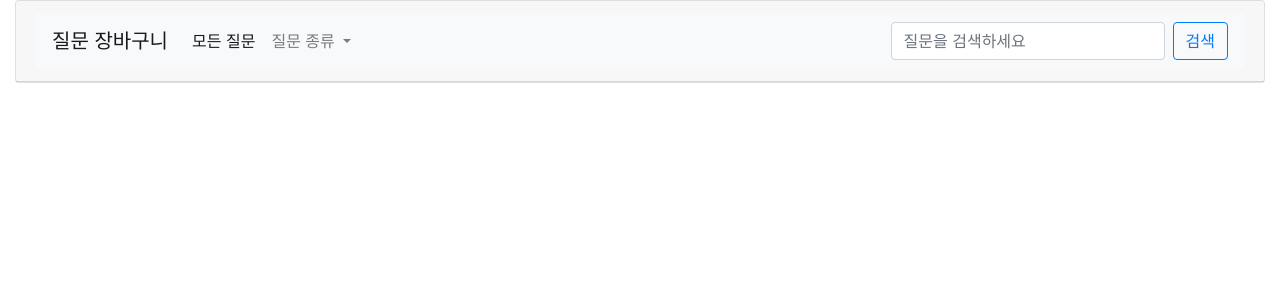
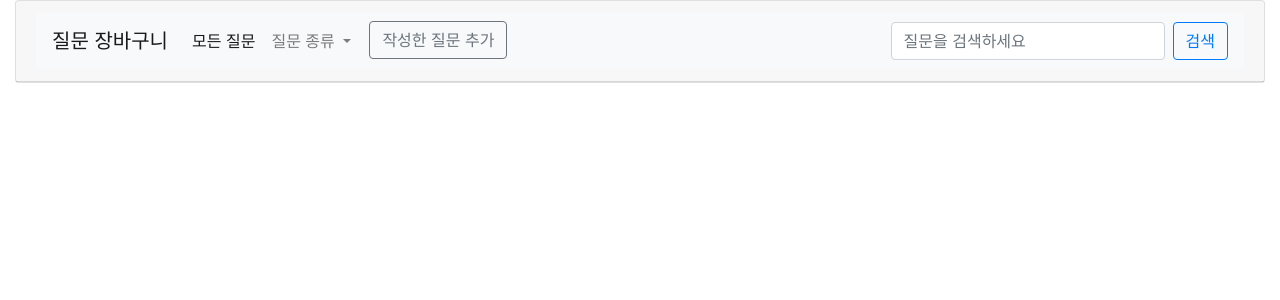
Before and after one commit to ahyeon0508/Interview-Solution_project_v1.0, a Django app: template interview_solution/website/templates/myquestion.html in a window 1280 px wide. Shown: the top 300 px of the page. Run offline with Django 3.2, Linux system fonts and the light colour scheme; the template is opened without the code that fills it, so the values that code supplies are empty; some libraries are stand-ins or nearby versions.

Commit message:
버튼 추가

```diff
--- a/interview_solution/website/templates/myquestion.html
+++ b/interview_solution/website/templates/myquestion.html
@@ -46,6 +46,10 @@
                                     <a class="dropdown-item disabled" href="#">AI 질문</a>
                                 </div>
                             </li>
+                            <li class="nav-item">
+                               <!--질문 추가버튼 클릭해 팝업창 띄워졌을 때, 선생님 질문 보내기 처럼(쪽지처럼) 구동-->
+                                <button class="btn btn-outline-secondary" type="button" style="margin-left: 10px;">작성한 질문 추가</button>
+                            </li>
                         </ul>
                         <form method="POST" class="form-inline my-2 my-lg-0">
                             <!--입력 창-->
@@ -89,6 +93,4 @@
     <script src="https://code.jquery.com/jquery-3.2.1.slim.min.js" integrity="sha384-KJ3o2DKtIkvYIK3UENzmM7KCkRr/rE9/Qpg6aAZGJwFDMVNA/GpGFF93hXpG5KkN" crossorigin="anonymous"></script>
     <script src="https://cdnjs.cloudflare.com/ajax/libs/popper.js/1.12.9/umd/popper.min.js" integrity="sha384-ApNbgh9B+Y1QKtv3Rn7W3mgPxhU9K/ScQsAP7hUibX39j7fakFPskvXusvfa0b4Q" crossorigin="anonymous"></script>
     <script src="https://maxcdn.bootstrapcdn.com/bootstrap/4.0.0/js/bootstrap.min.js" integrity="sha384-JZR6Spejh4U02d8jOt6vLEHfe/JQGiRRSQQxSfFWpi1MquVdAyjUar5+76PVCmYl" crossorigin="anonymous"></script>
-</body>
-
-</html>
+</body></html>
```
